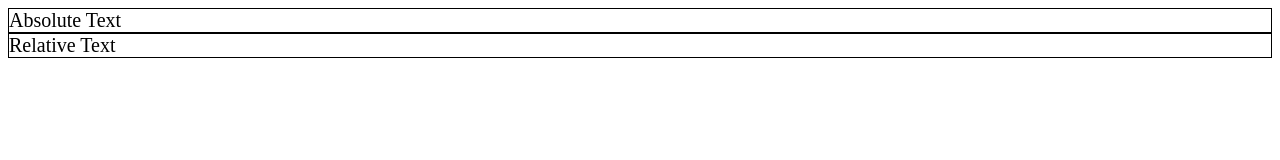
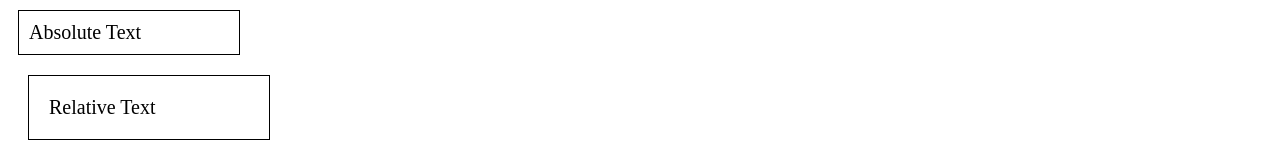
Before and after one commit to knightmoves-schools/016-absolute-relative-units-MoreattaY4zzie, a website: page index.html in a window 1280 px wide. Drawn offline with Linux system fonts and the light colour scheme.

Commit message:
added width, margin, and padding

```diff
--- a/index.html
+++ b/index.html
@@ -6,12 +6,17 @@
         #absolute-units {
             font-size: 20px;
             border: 1px solid;
+            width: 200px;
+            margin: 10px;
+            padding: 10px;
         }
 
         #relative-units {
             border: 1px solid;
             font-size: 20px;
-        }
+            width: 200px;
+            margin: 1em;
+            padding: 1em;
     </style>
 </head>
 
```
